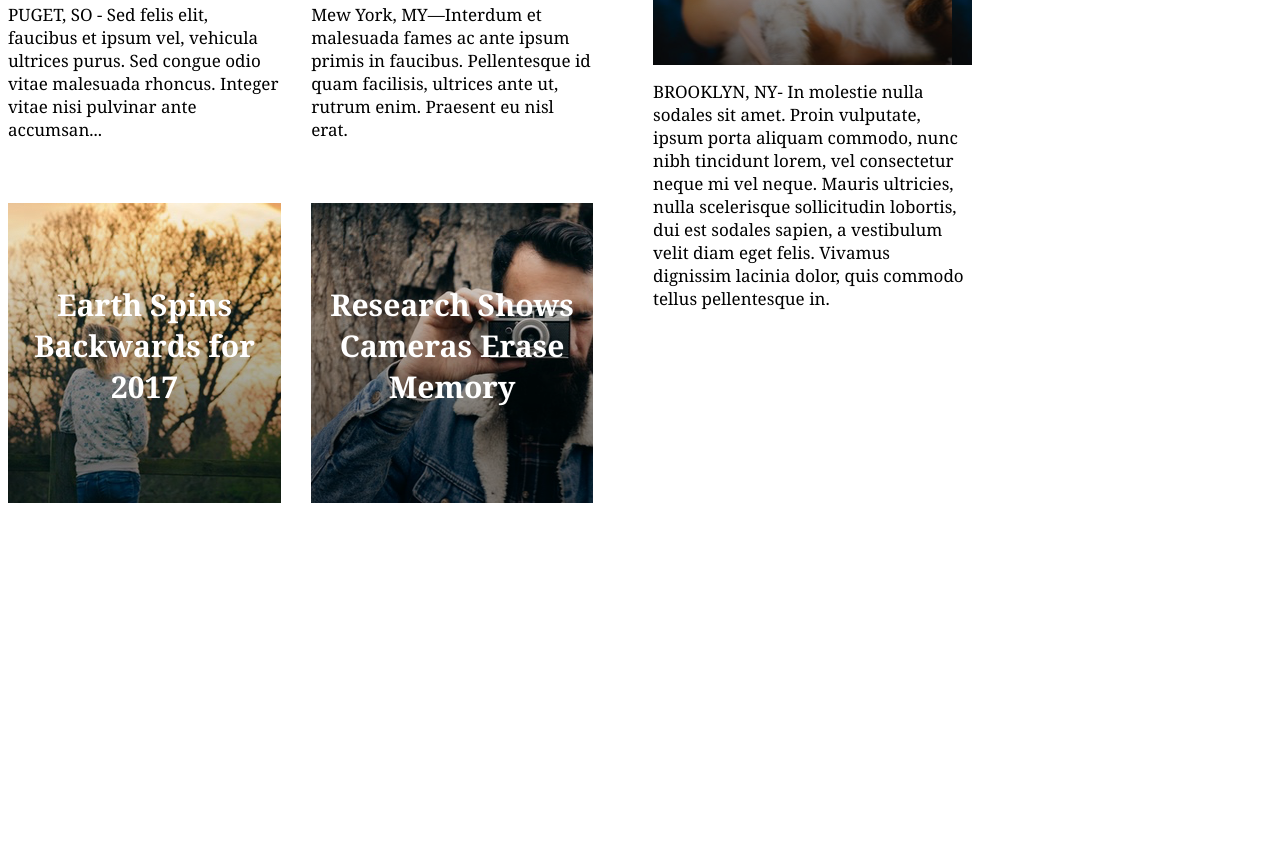
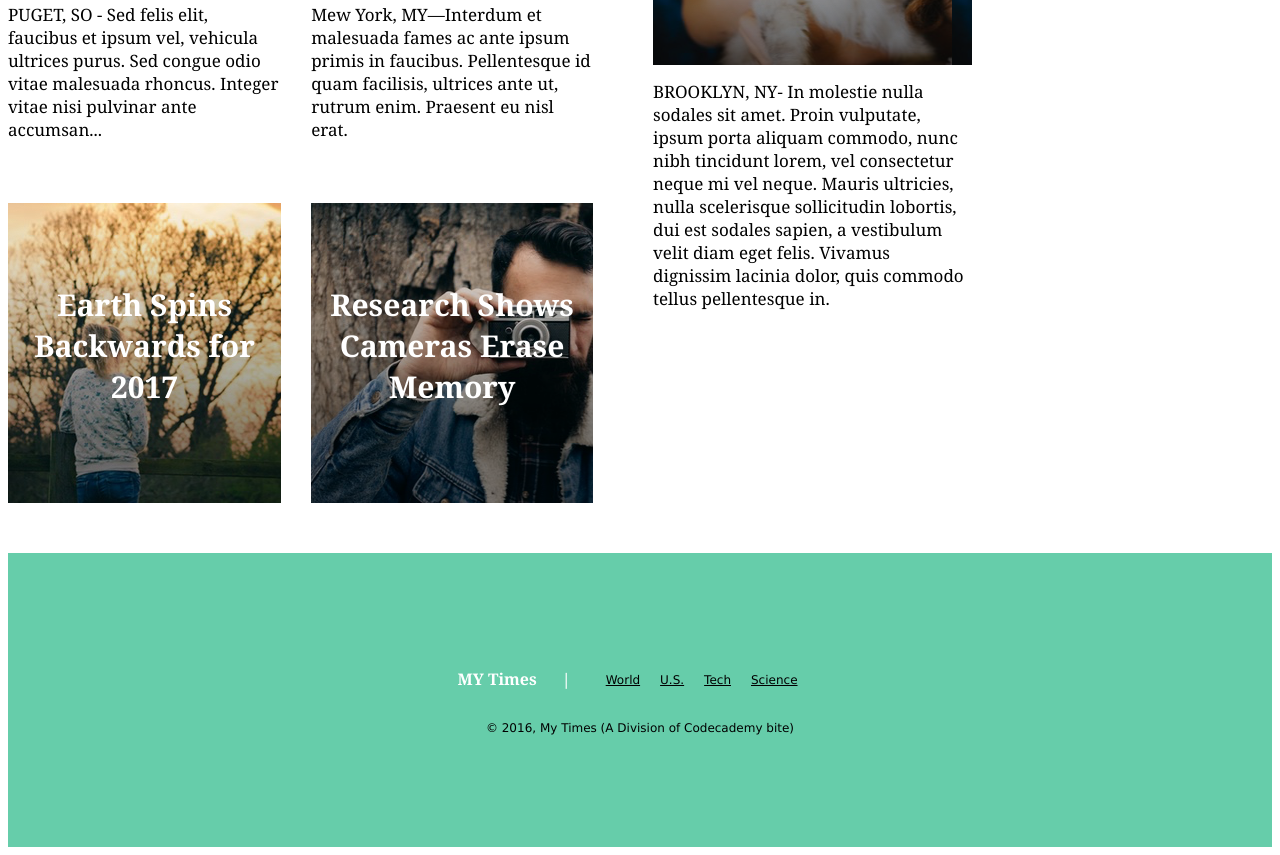
Before and after one commit to hhcarver/MyTimes, a plain HTML site: page index.html in a window 1280 px wide. Shown: the part 860-1715 px from the top of the page. Before the commit the page ends 1371 px from the top, so only its background shows below. Drawn offline with Linux system fonts and the light colour scheme.

Commit message:
finished step 7.

```diff
--- a/Resources/css/style.css
+++ b/Resources/css/style.css
@@ -34,6 +34,7 @@ nav {
   font-family: Georgia;
   font-size: 17px;
   color: black;
+  margin-bottom: 50px;
 }
 .column .large {
   width: 630px;
@@ -135,3 +136,35 @@ div {
 p {
   margin-top: 15px;
 }
+#footer {
+  background-color: MediumAquamarine;
+  margin: auto;
+  font-family: Verdana;
+  font-size: 12px;
+  color: black;
+  padding: 100px;
+  display: flex;
+  flex-direction: column;
+  align-content: center;
+  justify-content: center;
+}
+.mytimes {
+  font-family: Georgia;
+  font-size: 16px;
+  font-weight: bold;
+  color: white;
+  margin-right: 25px;
+}
+#footer a {
+  color: black;
+  margin: 10px;
+}
+#footer-line1 {
+  display: flex;
+  flex-direction: row;
+  justify-content: center;
+}
+#footer p {
+  display: flex;
+  justify-content: center;
+}
--- a/index.html
+++ b/index.html
@@ -77,6 +77,18 @@
         </div>
       </div>
     </div>
-
+    <div id="footer">
+      <div id="footer-line1">
+        <p class="mytimes"> MY Times</p>
+        <p class="mytimes">|</p>
+        <nav><!--All these need actual links! -->
+        <span id="World"><a class="footer-link" href="">World</a></span>
+        <span id="US"><a class="footer-link" href="">U.S.</a></span>
+        <span id="Tech"><a class="footer-link" href="">Tech</a></span>
+        <span id="Science"><a class="footer-link" href="">Science</a></span>
+      </nav>
+      </div>
+      <p>© 2016, My Times (A Division of Codecademy bite)</p>
+    </div>
   </body>
 </html>
```
